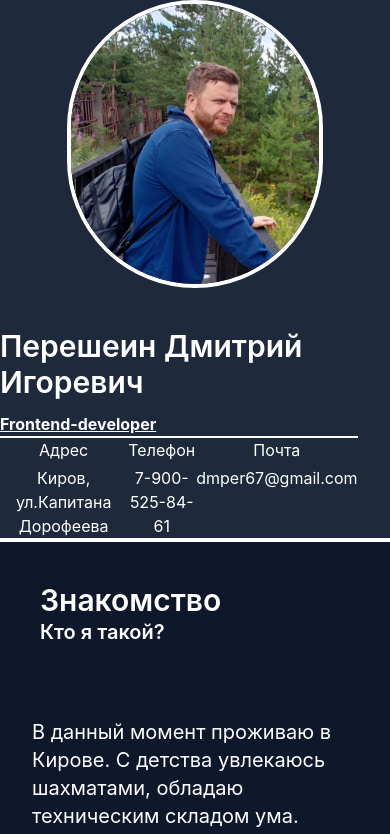
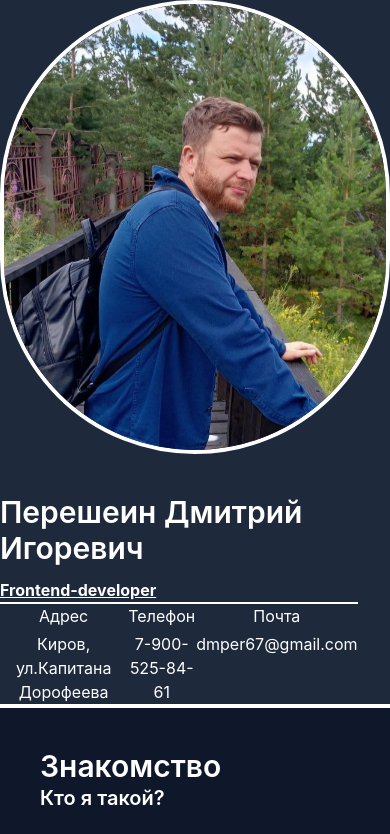
Before and after one commit to DmPe91/react-express-portfolio, a React (Create React App) app: page / in a window 390 px wide. Shown: the top 834 px of the page. Built offline with nearby package versions, Linux system fonts and the light colour scheme.

Commit message:
fix 786px header

```diff
--- a/src/components/Header.js
+++ b/src/components/Header.js
@@ -3,13 +3,13 @@ function Header() {
     <header className="bg-slate-800  border-b-4 border-white md:flex flex-row ">
       <div className="basis-1/4">
         <img
-          className="rounded-full w-64 h-72 ml-auto mr-auto md:m-10 border-4 border-white"
+          className="rounded-full lg:w-64 lg:h-72 md:w-50 md:h-60  ml-auto mr-auto md:m-10 border-4 border-white"
           src="../../avatar4.jpg"
         />
       </div>
-      <div className="basis-3/4 text-white  lg:ml-20 ">
+      <div className="basis-3/4 text-white  lg:ml-20  md:text-center lg:text-left">
         <div className="">
-          <h1 className="text-3xl md:text-7xl  mt-10 font-semibold">
+          <h1 className="text-3xl md:text-5xl lg:text-7xl  mt-10 font-semibold">
             Перешеин Дмитрий Игоревич
           </h1>
           <h2 className="md:text-xl mt-3 font-bold underline">
```
